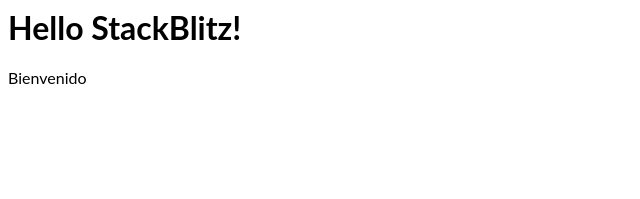
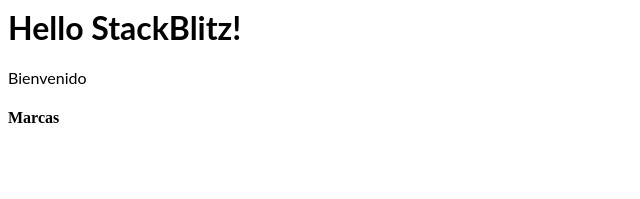
Before and after one commit to ezgatrabajo/curso_clase1, a React (Create React App) app: page / in a window 1280 px wide. Shown: the top 199 px of the page, without its empty margins (0-640 px from the left). Built offline with nearby package versions, Linux system fonts and the light colour scheme.

Commit message:
1 file modified, 1 added

```diff
--- a/src/App.js
+++ b/src/App.js
@@ -1,11 +1,12 @@
 import React from "react";
 import "./style.css";
-
+import MarcasForm from "./componentes/MarcasForm";
 export default function App() {
   return (
     <div>
       <h1>Hello StackBlitz!</h1>
       <p>Bienvenido</p>
+      <MarcasForm />
     </div>
   );
 }
--- /dev/null
+++ b/src/componentes/MarcasForm.jsx
@@ -0,0 +1,10 @@
+import React from "react";
+
+
+export default function MarcaForm() {
+  return (
+    <div>
+      <h4>Marcas</h4>
+    </div>
+  );
+}
```
